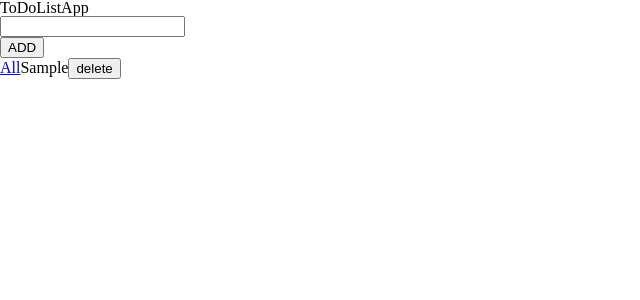
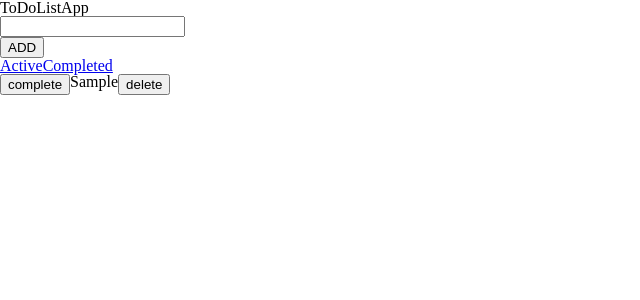
Before and after one commit to panqwork/react-todolist, a React (Create React App) app: page / in a window 1280 px wide. Both pictures are taken after typing "Sample" into the empty fields and a click on the button "ADD". Shown: the top 300 px of the page, without its empty margins (0-640 px from the left). Built offline with nearby package versions, Linux system fonts and the light colour scheme.

Commit message:
Complete and remove task func added

```diff
--- a/src/App.js
+++ b/src/App.js
@@ -1,19 +1,33 @@
 import React, {useState} from 'react';
 
-import {BrowserRouter as Router, Route} from 'react-router-dom';
+import {BrowserRouter as Router, Route, Switch} from 'react-router-dom';
 
 import {TaskCreator} from './resources/components/task_creator/task_creator.jsx'
 import {TaskList} from './resources/components/task_list/task_list.jsx';
 import {TaskTabs} from './resources/components/task_tabs/task_tabs.jsx';
 
 function App() {
-  const [list, setList] = useState([])
+
+
+  const [list, setList] = useState([]);
 
   const addTask = (task) => {
-    setList([...list, {...task, id: '#' + Math.random().toString(36).substr(2, 9)}]);
+    setList([...list, {...task}]);
   }
   const removeTask = (id) => {
-
+    let newList = list.filter(item => (item.id !== id) ? item : false);
+    if(newList){
+      setList(newList)
+    }
+  }
+  const completeTask = (id) => {
+    let newList = list.map(item => {
+      if(item.id === id){
+        item.completed = !item.completed
+      }
+      return item
+    })
+    setList(newList)
   }
   console.log(list)
   return (
@@ -22,10 +36,14 @@ function App() {
         ToDoListApp
         <TaskCreator addTask={addTask}/>
         <TaskTabs/>
-        <Route exact path={'/'}>
-          <TaskList removeTask={removeTask} list={list}/>
-        </Route>
-
+        <Switch>
+          <Route exact path={'/'}>
+            <TaskList taskType={'active'} completeTask={completeTask} removeTask={removeTask} tasks={list}/>
+          </Route>
+          <Route exact path={'/completed'}>
+            <TaskList taskType={'completed'} completeTask={completeTask} removeTask={removeTask} tasks={list}/>
+          </Route>
+        </Switch>
       </div>
     </Router>
   );
--- a/src/resources/components/task_creator/task_creator.jsx
+++ b/src/resources/components/task_creator/task_creator.jsx
@@ -2,17 +2,23 @@ import React, {useState} from 'react';
 
 export const TaskCreator = (props) => {
 	class Task {
-		constructor(taskName) {
-			this.taskName = taskName
+		constructor(taskName, id) {
+			this.taskName = taskName;
+			this.id = id;
+			this.completed = false;
 		}
 	}
 
 	const [inputCurrentText, setInputCurrentText] = useState('');
 
 	const addTask = (e) => {
-		e.preventDefault()
-		props.addTask(new Task(inputCurrentText))
-		setInputCurrentText('')
+		e.preventDefault();
+		if(inputCurrentText) {
+			const id = '#' + Math.random().toString(36).substr(2, 9)
+			props.addTask(new Task(inputCurrentText, id))
+			setInputCurrentText('')
+		}
+
 	}
 
 	const changeText = (e) => {
--- /dev/null
+++ b/src/resources/components/task_list/style.module.scss
@@ -0,0 +1,4 @@
+.task_list {
+    display: flex;
+    flex-direction: column;
+}
--- /dev/null
+++ b/src/resources/components/task_list/task/style.module.scss
@@ -0,0 +1,3 @@
+.task {
+    display: flex;
+}
--- a/src/resources/components/task_list/task/task.jsx
+++ b/src/resources/components/task_list/task/task.jsx
@@ -1,11 +1,18 @@
 import React from 'react';
 
+import s from './style.module.scss';
+
 export const Task = (props) => {
-    const {taskName} = props.data
+    const {taskName, id} = props.data
     return(
-        <>
+        <div className={s.task}>
+            <button onClick={()=>{
+                props.completeTask(id)
+            }}>complete</button>
             {taskName}
-            <button>delete</button>
-        </>
+            <button onClick={()=>{
+                props.removeTask(id)
+            }}>delete</button>
+        </div>
     )
 }
--- a/src/resources/components/task_list/task_list.jsx
+++ b/src/resources/components/task_list/task_list.jsx
@@ -1,13 +1,35 @@
 import React from 'react';
 
-import {Task} from './task/task.jsx'
+import {Task} from './task/task.jsx';
+
+import s from './style.module.scss';
 
 export const TaskList = (props) => {
+	let tasks = []
 
-	const tasks = props.list.map((item, index) => <Task removeTask={props.removeTask} key={index} data={item}/>)
+	switch (props.taskType) {
+		case 'active':
+			tasks = props.tasks.filter(item => {
+				if(!item.completed){
+					return item
+				}
+			})
+			break;
+		case 'completed':
+			tasks = props.tasks.filter(item => {
+				if(item.completed){
+					return item
+				}
+			})
+			break
+		default:
+			tasks = props.tasks
+			break;
+	}
+	const taskList = tasks.map((item, index) => <Task completeTask={props.completeTask} removeTask={props.removeTask} key={index} data={item}/>)
 	return(
-		<>
-			{tasks}
-		</>
+		<div className={s.task_list}>
+			{taskList}
+		</div>
 	)
 }
--- a/src/resources/components/task_tabs/task_tabs.jsx
+++ b/src/resources/components/task_tabs/task_tabs.jsx
@@ -5,7 +5,8 @@ import {Link} from 'react-router-dom';
 export const TaskTabs = () => {
 	return(
 		<>
-			<Link to={'/'}>All</Link>
+			<Link to={'/'}>Active</Link>
+			<Link to={'/completed'}>Completed</Link>
 		</>
 	)
 }
```
